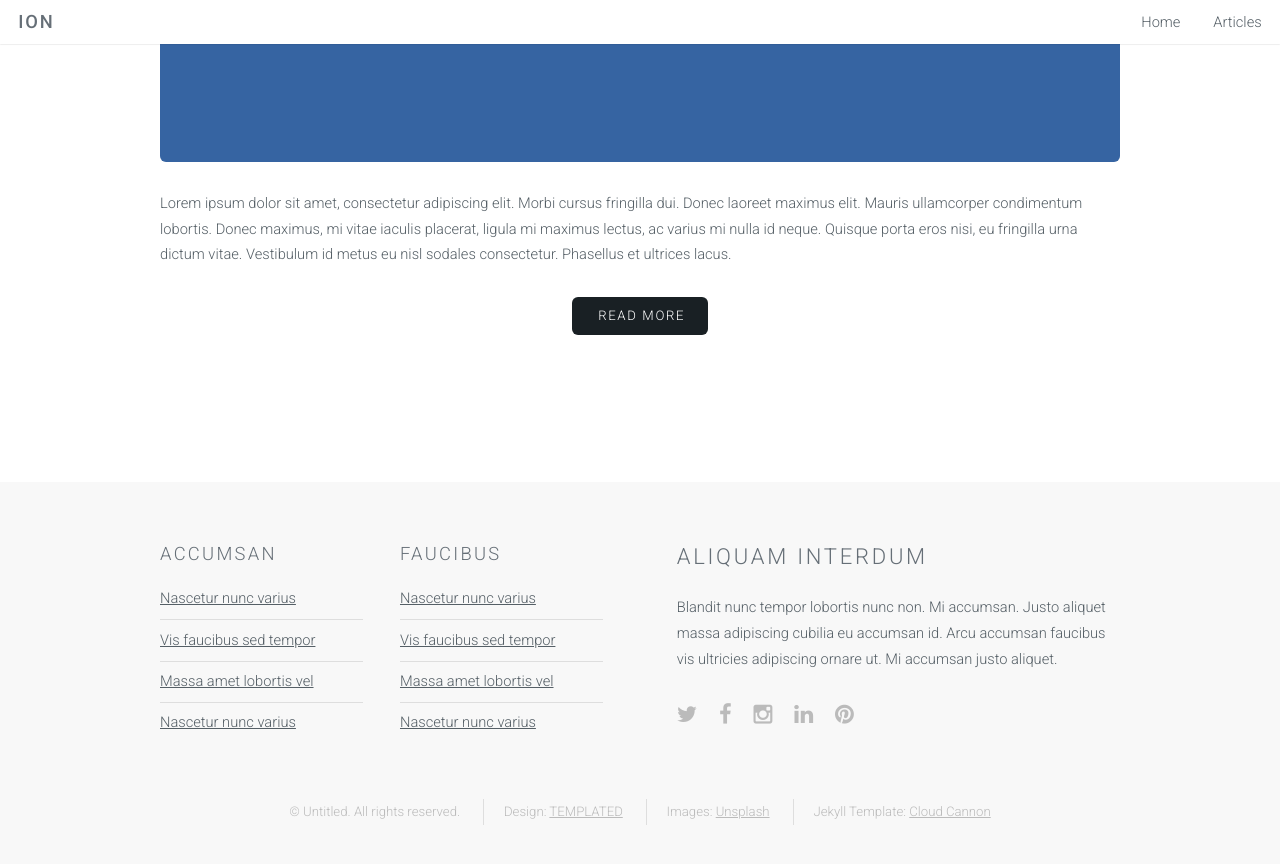
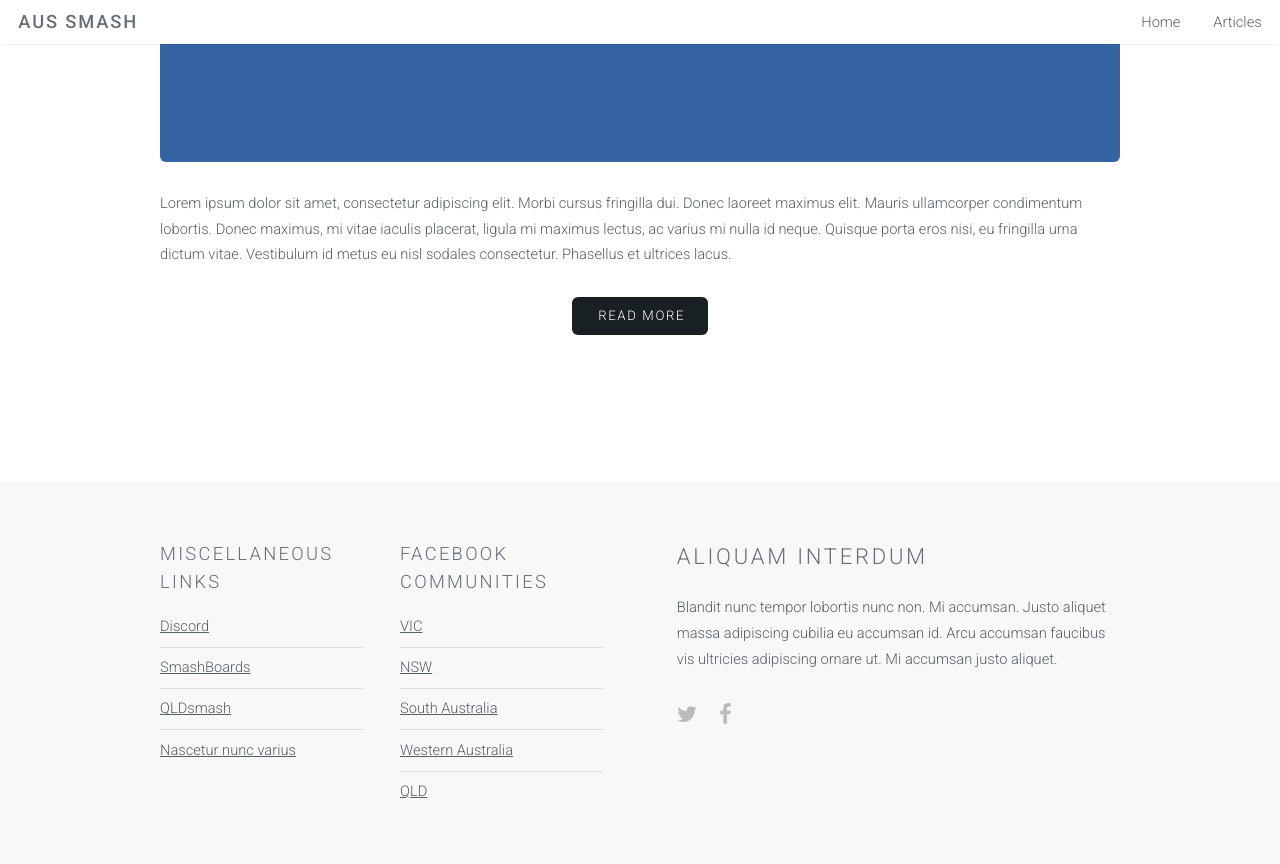
Before and after one commit to Jofzar/Jofzar.github.io, a Jekyll site: the page built from blog.html, in a window 1280 px wide and 900 px high, scrolled down 2700 px. Shown: the top 864 px of the window. Built offline with Jekyll 4.4.1, drawn with Linux system fonts in a browser that asks for light colours.

Commit message:
Title fix
Hopefully, was found in _config.

```diff
--- a/_config.yml
+++ b/_config.yml
@@ -1,5 +1,5 @@
 # Site settings
-title: Ion
+title: Aus Smash
 email: Colewnorman@gmail.com
 description: > # this means to ignore newlines until "baseurl:"
   Write an awesome description for your new site here. You can edit this
--- a/_includes/footer.html
+++ b/_includes/footer.html
@@ -5,21 +5,22 @@
       <div class="6u">
         <div class="row collapse-at-2">
           <div class="6u">
-                        <h3>Accumsan</h3>
+            <h3>Miscellaneous Links</h3>
             <ul class="alt">
-                            <li><a href="#">Nascetur nunc varius</a></li>
-                            <li><a href="#">Vis faucibus sed tempor</a></li>
-                            <li><a href="#">Massa amet lobortis vel</a></li>
+              <li><a href="https://discordapp.com/">Discord</a></li>
+              <li><a href="http://smashboards.com/forums/australia.252/">SmashBoards</a></li>
+              <li><a href="http://qldsmash.com/">QLDsmash</a></li>
               <li><a href="#">Nascetur nunc varius</a></li>
             </ul>
           </div>
           <div class="6u">
-                        <h3>Faucibus</h3>
+            <h3>Facebook Communities</h3>
             <ul class="alt">
-                            <li><a href="#">Nascetur nunc varius</a></li>
-                            <li><a href="#">Vis faucibus sed tempor</a></li>
-                            <li><a href="#">Massa amet lobortis vel</a></li>
-                            <li><a href="#">Nascetur nunc varius</a></li>
+              <li><a href="https://www.facebook.com/groups/253413668003243/">VIC</a></li>
+              <li><a href="https://www.facebook.com/groups/145359035665748/">NSW</a></li>
+              <li><a href="https://www.facebook.com/groups/SaSmash/">South Australia</a></li>
+              <li><a href="https://www.facebook.com/groups/perthsmash/">Western Australia</a></li>
+              <li><a href="https://www.facebook.com/groups/QueenslandSmash/">QLD</a></li>
             </ul>
           </div>
         </div>
@@ -30,17 +31,9 @@
         <ul class="icons">
           <li><a href="#" class="icon fa-twitter"><span class="label">Twitter</span></a></li>
           <li><a href="#" class="icon fa-facebook"><span class="label">Facebook</span></a></li>
-                    <li><a href="#" class="icon fa-instagram"><span class="label">Instagram</span></a></li>
-                    <li><a href="#" class="icon fa-linkedin"><span class="label">LinkedIn</span></a></li>
-                    <li><a href="#" class="icon fa-pinterest"><span class="label">Pinterest</span></a></li>
         </ul>
       </div>
     </div>
-        <ul class="copyright">
-            <li>&copy; Untitled. All rights reserved.</li>
-            <li>Design: <a href="http://templated.co">TEMPLATED</a></li>
-            <li>Images: <a href="http://unsplash.com">Unsplash</a></li>
-            <li>Jekyll Template: <a href="http://cloudcannon.com">Cloud Cannon</a></li>
-        </ul>
+
   </div>
 </footer>
```
Also changed, not shown: _layouts/landing-page.html (deleted, +0 -26 lines). Lines whose indentation alone changed are shown as unchanged.
